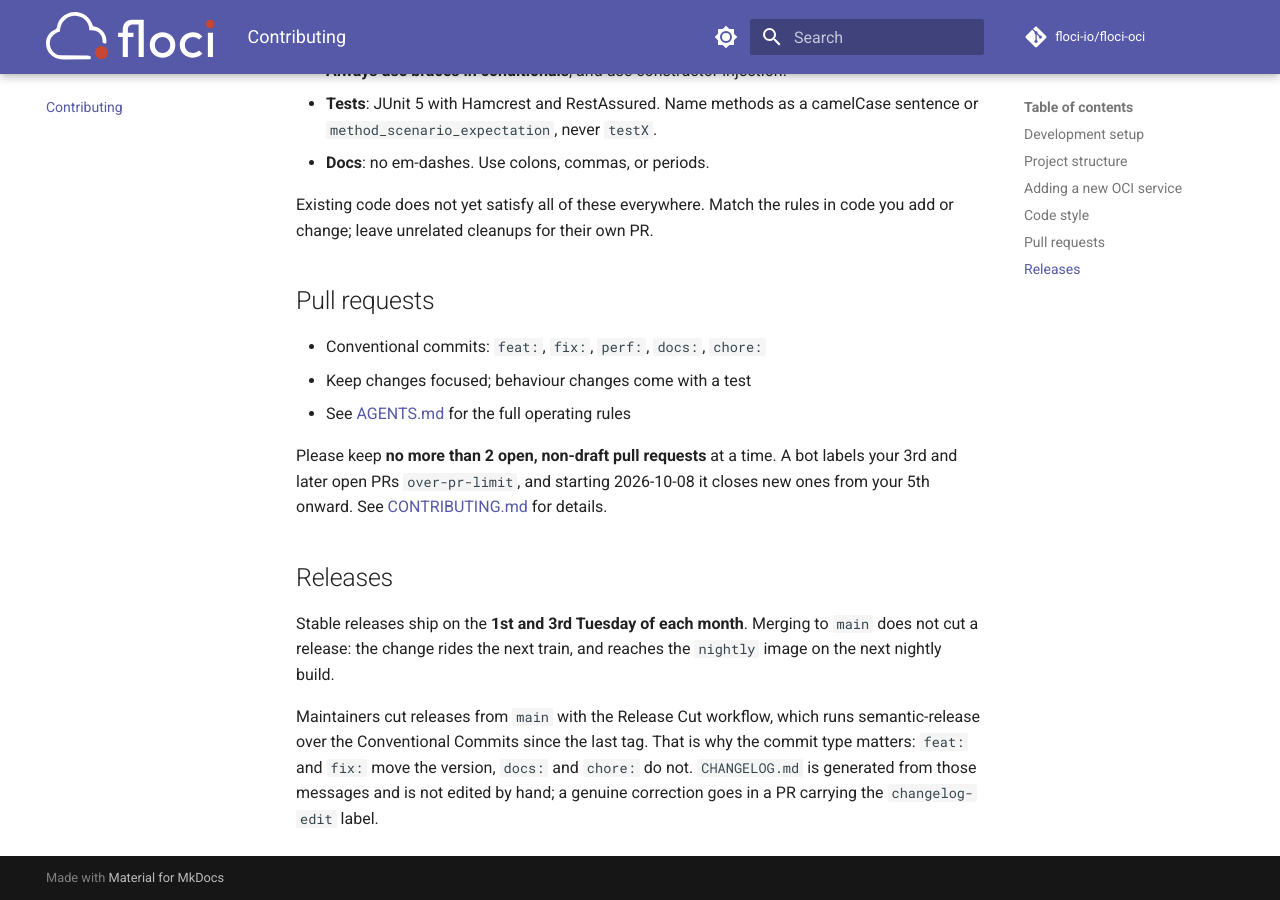
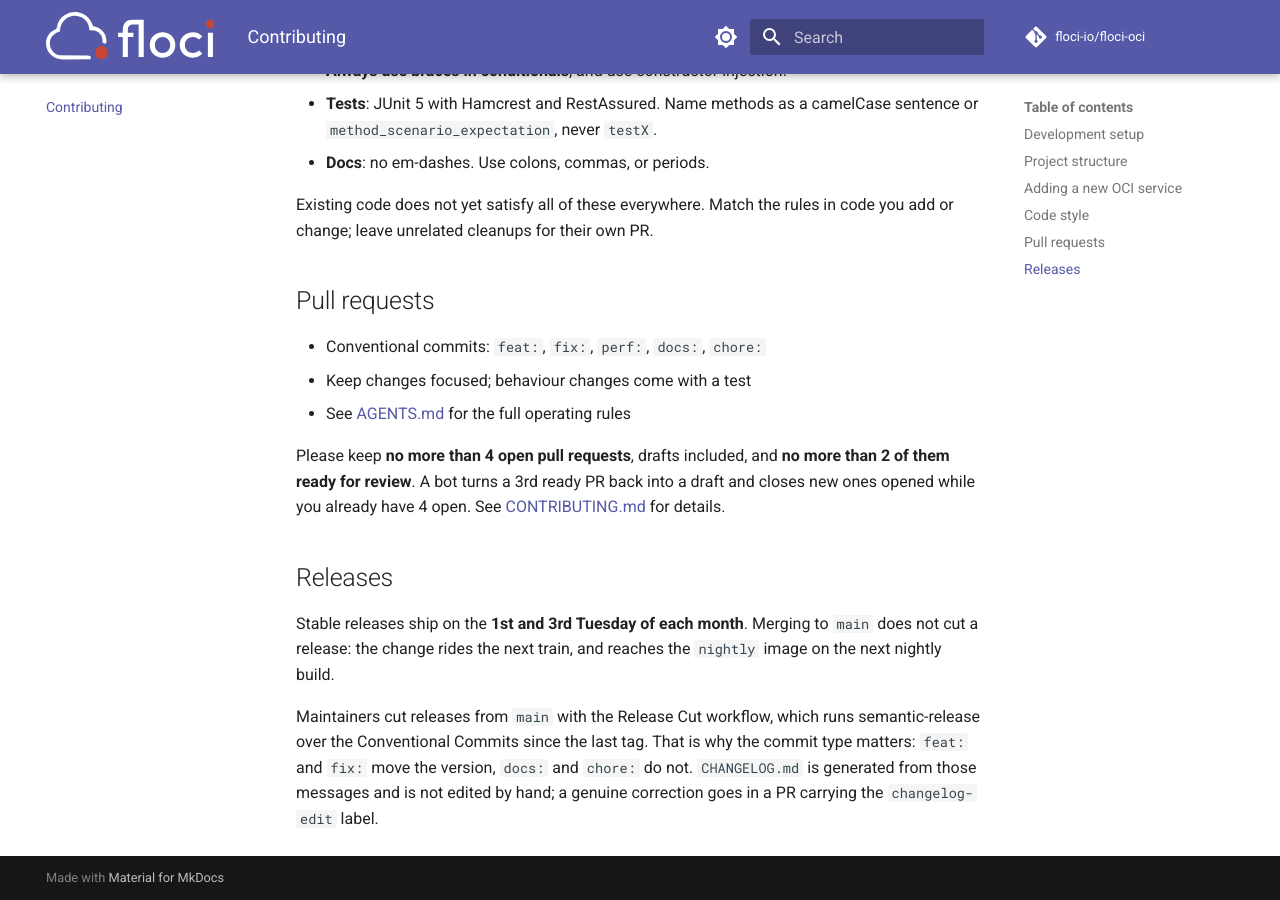
Before and after one commit to floci-io/floci-oci, an MkDocs documentation site: the page built from docs/contributing.md, in a window 1280 px wide and 900 px high, scrolled down 1566 px. Built offline with MkDocs 1.6.1 and Material for MkDocs 9.7.7, drawn with Linux system fonts in a browser that asks for light colours; comment, search, counter and statistics services are not loaded.

Commit message:
ci: cap open PRs at 4 with drafts and 2 ready for review (#53)
Describe the new open-PR limits (floci-loft decision 0021) in CONTRIBUTING.md
and the PR template, and grant the caller contents: write, which the shared
workflow needs to convert a PR back to a draft.

Signed-off-by: Hector Ventura <hectorvent@gmail.com>

```diff
--- a/docs/contributing.md
+++ b/docs/contributing.md
@@ -74,7 +74,7 @@ or change; leave unrelated cleanups for their own PR.
 - See [AGENTS.md](https://github.com/floci-io/floci-oci/blob/main/AGENTS.md) for the full
   operating rules
 
-Please keep **no more than 2 open, non-draft pull requests** at a time. A bot labels your 3rd and later open PRs `over-pr-limit`, and starting 2026-10-08 it closes new ones from your 5th onward. See [CONTRIBUTING.md](https://github.com/floci-io/floci-oci/blob/main/CONTRIBUTING.md#pull-request-limits-and-review-bandwidth) for details.
+Please keep **no more than 4 open pull requests**, drafts included, and **no more than 2 of them ready for review**. A bot turns a 3rd ready PR back into a draft and closes new ones opened while you already have 4 open. See [CONTRIBUTING.md](https://github.com/floci-io/floci-oci/blob/main/CONTRIBUTING.md#pull-request-limits-and-review-bandwidth) for details.
 
 ## Releases
 
```
Also changed, not shown: CONTRIBUTING.md (+3 -3 lines), .github/pull_request_template.md, 1 other file.
